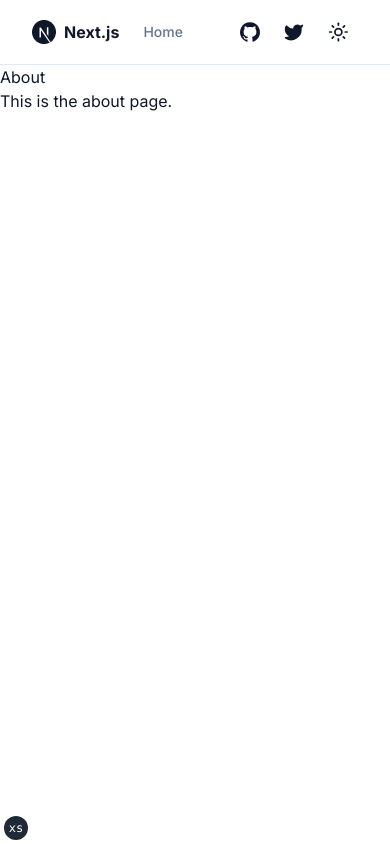
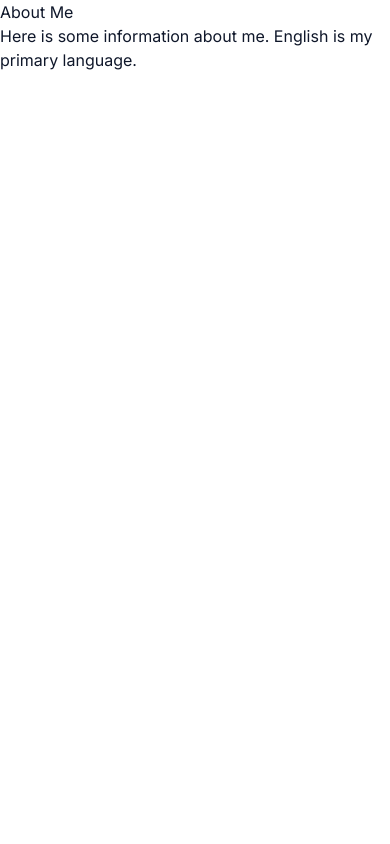
Before and after one commit to Michael0520/Next13-i18n-middleware, a Next.js app: page /en/about in a window 390 px wide. Built offline with nearby package versions, Linux system fonts and the light colour scheme.

Commit message:
feat: 🎸 WIP

```diff
--- a/app/[lang]/about/page.tsx
+++ b/app/[lang]/about/page.tsx
@@ -1,12 +1,13 @@
 import { dictionary } from "@/content"
 
-function AboutPage({ params }: { params: { lang: string } }) {
+function Page({ params }: { params: { lang: string } }) {
+  console.log(params)
   return (
     <div>
-      <h1>{dictionary[params.lang].aboutHeader}</h1>
-      <p>{dictionary[params.lang].aboutContent}</p>
+      <h1>{dictionary[params.lang]?.aboutHeader}</h1>
+      <p>{dictionary[params.lang]?.aboutContent}</p>
     </div>
   )
 }
 
-export default AboutPage
+export default Page
--- a/app/[lang]/page.tsx
+++ b/app/[lang]/page.tsx
@@ -1,20 +1,13 @@
-import Link from "next/link"
 import { dictionary } from "@/content"
 
-import { siteConfig } from "@/config/site"
-import { buttonVariants } from "@/components/ui/button"
-
-function HomePage({ params }: { params: { lang: string } }) {
+function Page({ params }: { params: { lang: string } }) {
+  console.log("params", params)
   return (
-    <section className="container grid items-center gap-6 pb-8 pt-6 md:py-10">
-      <div className="flex max-w-[980px] flex-col items-start gap-2">
-        <h1 className="text-3xl font-extrabold leading-tight tracking-tighter md:text-4xl">
-          {dictionary[params.lang].homeHeader}
-        </h1>
-      </div>
-      <div className="flex gap-4">
-        <p>{dictionary[params.lang].homeContent}</p>
-      </div>
-    </section>
+    <div>
+      <h1>{dictionary[params.lang]?.homeHeader}</h1>
+      <p>{dictionary[params.lang]?.homeContent}</p>
+    </div>
   )
 }
+
+export default Page
--- a/app/layout.tsx
+++ b/app/layout.tsx
@@ -1,5 +1,6 @@
 import "@/styles/globals.css"
 import { Metadata } from "next"
+import { defaultLocale } from "@/middleware"
 
 import { siteConfig } from "@/config/site"
 import { fontSans } from "@/lib/fonts"
@@ -25,14 +26,19 @@ export const metadata: Metadata = {
   },
 }
 
-interface RootLayoutProps {
+export default function RootLayout({
+  children,
+  params,
+}: {
   children: React.ReactNode
-}
+  params: { lang: string }
+}) {
+  console.log("defaultLocale", defaultLocale)
+  console.log(params)
 
-export default function RootLayout({ children }: RootLayoutProps) {
   return (
     <>
-      <html lang="en" suppressHydrationWarning>
+      <html lang={defaultLocale} suppressHydrationWarning>
         <head />
         <body
           className={cn(
@@ -40,13 +46,9 @@ export default function RootLayout({ children }: RootLayoutProps) {
             fontSans.variable
           )}
         >
-          <ThemeProvider attribute="class" defaultTheme="system" enableSystem>
-            <div className="relative flex min-h-screen flex-col">
-              <SiteHeader />
-              <div className="flex-1">{children}</div>
-            </div>
-            <TailwindIndicator />
-          </ThemeProvider>
+          <div className="relative flex min-h-screen flex-col">
+            <div className="flex-1">{children}</div>
+          </div>
         </body>
       </html>
     </>
--- a/content.ts
+++ b/content.ts
@@ -9,19 +9,13 @@ export const dictionary: Record<string, DictionaryEntry> = {
     en: {
         homeHeader: "Home",
         homeContent: "Welcome to my home.",
-        aboutHeader: "About",
-        aboutContent: "This is the about page.",
+        aboutHeader: "About Me",
+        aboutContent: "Here is some information about me. English is my primary language."
     },
     es: {
         homeHeader: "Casa",
         homeContent: "Beinvenidos a mi casa.",
-        aboutHeader: "Acerca de",
-        aboutContent: "Esta es la página sobre nosotros.",
-    },
-    id: {
-        homeHeader: "Rumah",
-        homeContent: "Selamat datang di rumah saya.",
-        aboutHeader: "Tentang",
-        aboutContent: "Ini adalah halaman tentang kami.",
+        aboutHeader: "Sobre Yo",
+        aboutContent: "Aqui tenemos un poco informacion sobre yo. Hablo espanol tambien."
     }
 }
--- /dev/null
+++ b/middleware/index.ts
@@ -0,0 +1,17 @@
+import { NextRequest, NextResponse } from 'next/server'
+
+// lang list
+// let locales = ['en', 'es', 'id'];
+export let defaultLocale = 'en';
+
+export function middleware(request: NextRequest) {
+    // let locale = getLocale(request) ?? defaultLocale
+    let locale = defaultLocale
+    const pathname = request.nextUrl.pathname
+
+    const newUrl = new URL(`/${locale}${pathname}`, request.nextUrl);
+
+    // e.g. incoming request is /products
+    // The new URL is now /en/products
+    return NextResponse.rewrite(newUrl)
+}
```
